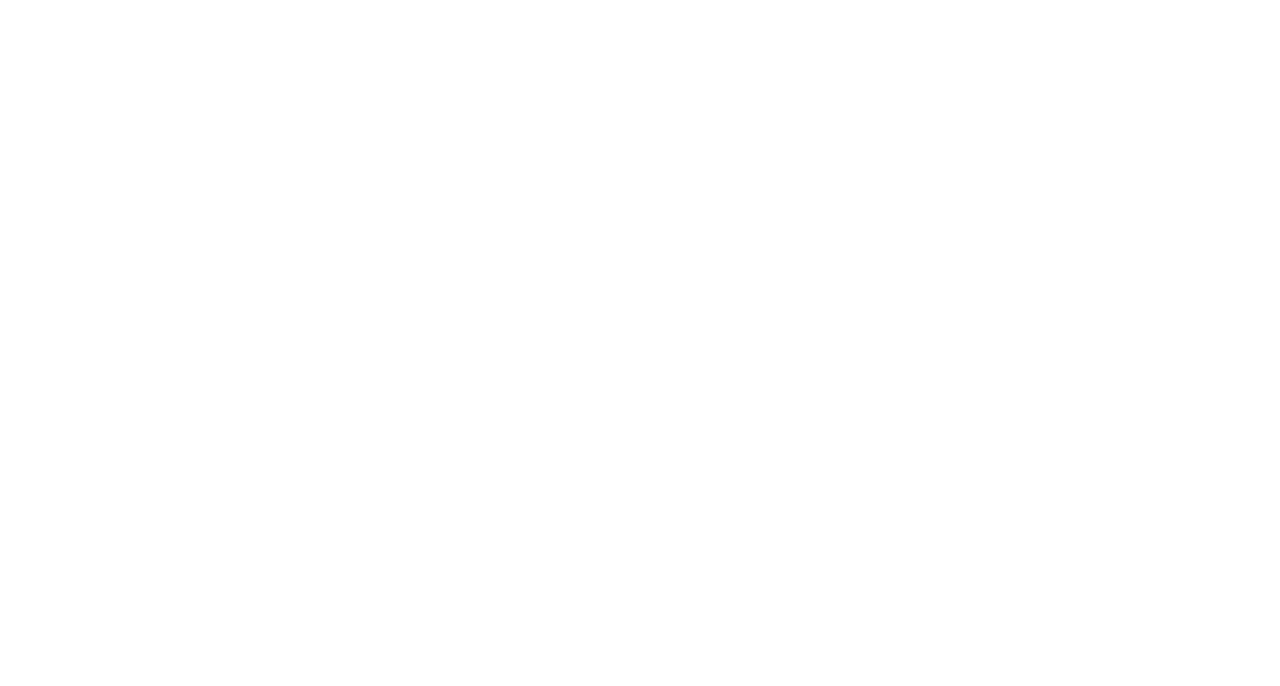
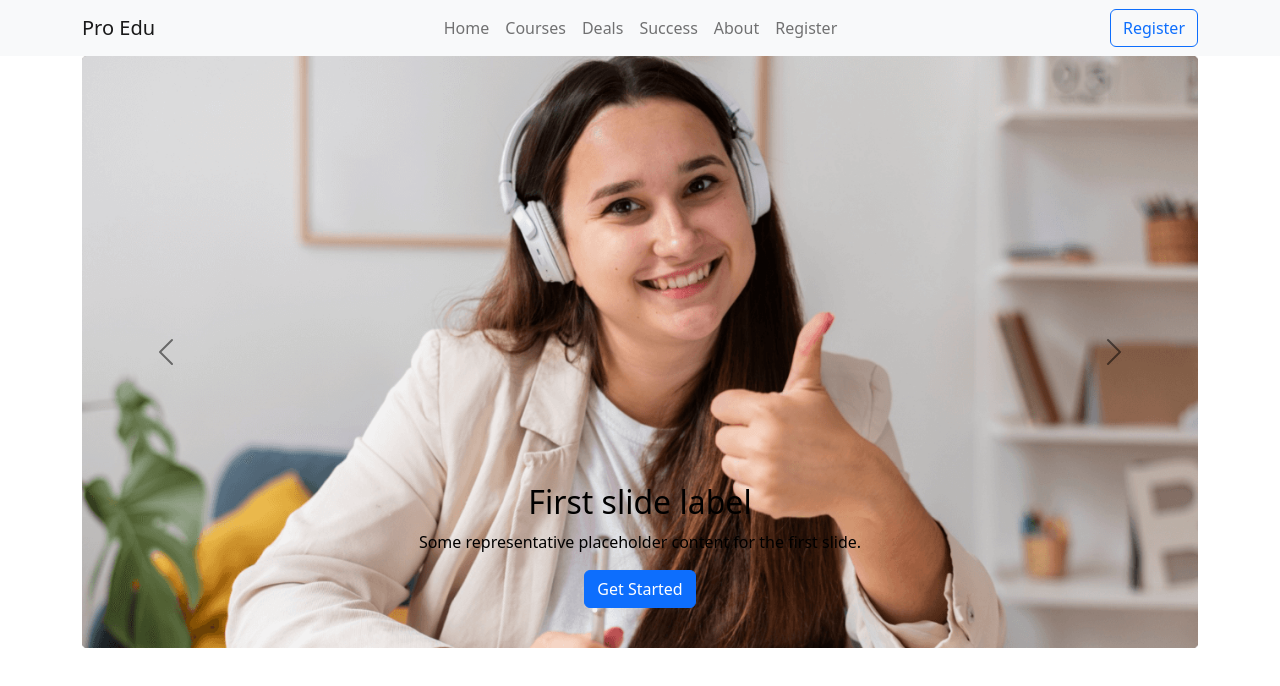
Before and after one commit to AmitKumarSutradhar/edTech-website, a plain HTML site: page index.html in a window 1280 px wide. Drawn offline with nearby package versions, Linux system fonts and the light colour scheme.

Commit message:
Header Section Markup

```diff
--- a/index.html
+++ b/index.html
@@ -7,14 +7,85 @@
     <title></title>
     <!-- Bootstrap CDN  -->
     <link rel="stylesheet" href="https://cdn.jsdelivr.net/npm/bootstrap@5.2.0/dist/css/bootstrap.min.css">
+    <style>
+
+    </style>
 </head>
 <body>
     <!-- Header Section Start  -->
     <header>
         <!-- Nav Section Start  -->
+        <nav class="navbar navbar-expand-lg bg-light">
+            <div class="container">
+                <a class="navbar-brand" href="#">Pro Edu</a>
+                <button class="navbar-toggler" type="button" data-bs-toggle="collapse" data-bs-target="#navbarSupportedContent"
+                    aria-controls="navbarSupportedContent" aria-expanded="false" aria-label="Toggle navigation">
+                    <span class="navbar-toggler-icon"></span>
+                </button>
+                <div class="collapse navbar-collapse" id="navbarSupportedContent">
+                    <ul class="navbar-nav mx-auto mb-2 mb-lg-0 ">
+                        <li class="nav-item">
+                            <a class="nav-link" aria-current="page" href="#">Home</a>
+                        </li>
+                        <li class="nav-item">
+                            <a class="nav-link" href="#">Courses</a>
+                        </li>
+                        <li class="nav-item">
+                            <a class="nav-link">Deals</a>
+                        </li>
+                        <li class="nav-item">
+                            <a class="nav-link" href="#">Success</a>
+                        </li>
+                        <li class="nav-item">
+                            <a class="nav-link">About</a>
+                        </li>
+                        <li class="nav-item">
+                            <a class="nav-link">Register</a>
+                        </li>
+                    </ul>
+                </div>
+                <button class="btn btn-outline-primary d-sm-none d-md-block">Register</button>
+            </div>
+        </nav>
         <!-- Nav Section End  -->
 
         <!-- Slider Section Start  -->
+        <section class="container">
+            <div id="carouselExampleDark" class="carousel carousel-dark slide" data-bs-ride="carousel">
+                <div class="carousel-inner">
+                    <div class="carousel-item active " data-bs-interval="10000">
+                        <img src="images/cover/cover-1.png" class="d-block w-100" alt="...">
+                        <div class="carousel-caption d-none d-md-block">
+                            <h2>First slide label</h2>
+                            <p>Some representative placeholder content for the first slide.</p>
+                            <button class="btn btn-primary">Get Started</button>
+                        </div>
+                    </div>
+                    <div class="carousel-item" data-bs-interval="2000">
+                        <img src="images/cover/cover-2.jpg" class="d-block w-100" alt="...">
+                        <div class="carousel-caption d-none d-md-block">
+                            <h5 class="">Second slide label</h5>
+                            <p>Some representative placeholder content for the second slide.</p>
+                        </div>
+                    </div>
+                    <div class="carousel-item">
+                        <img src="images/cover/cover-3.jpg" class="d-block w-100" alt="...">
+                        <div class="carousel-caption d-none d-md-block">
+                            <h5>Third slide label</h5>
+                            <p>Some representative placeholder content for the third slide.</p>
+                        </div>
+                    </div>
+                </div>
+                <button class="carousel-control-prev" type="button" data-bs-target="#carouselExampleDark" data-bs-slide="prev">
+                    <span class="carousel-control-prev-icon" aria-hidden="true"></span>
+                    <span class="visually-hidden">Previous</span>
+                </button>
+                <button class="carousel-control-next" type="button" data-bs-target="#carouselExampleDark" data-bs-slide="next">
+                    <span class="carousel-control-next-icon" aria-hidden="true"></span>
+                    <span class="visually-hidden">Next</span>
+                </button>
+            </div>
+        </section>
         <!-- Slider Section End  -->
     </header>
     <!-- Header Section End  -->
```
